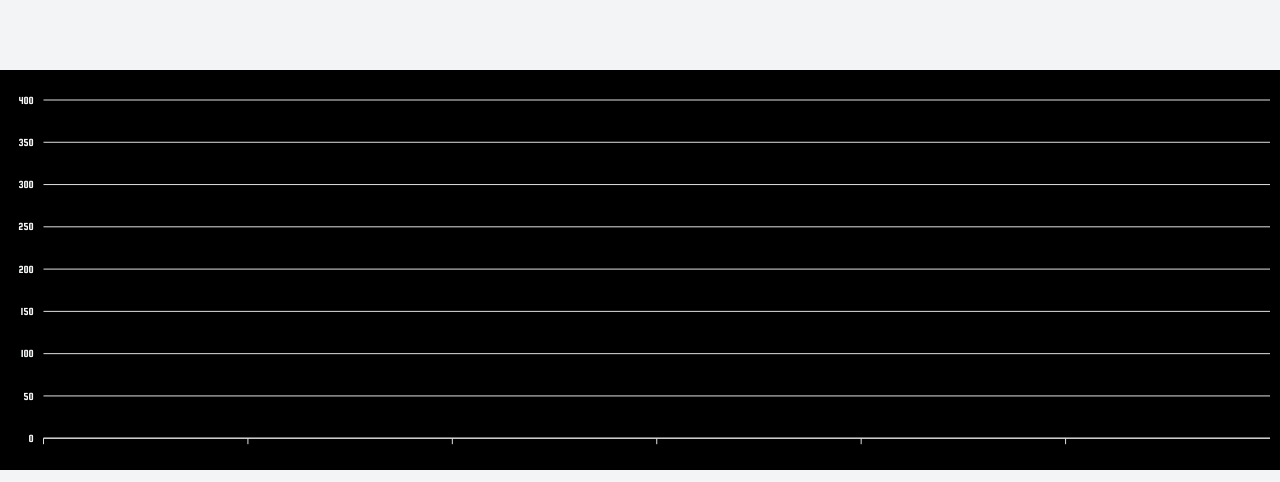
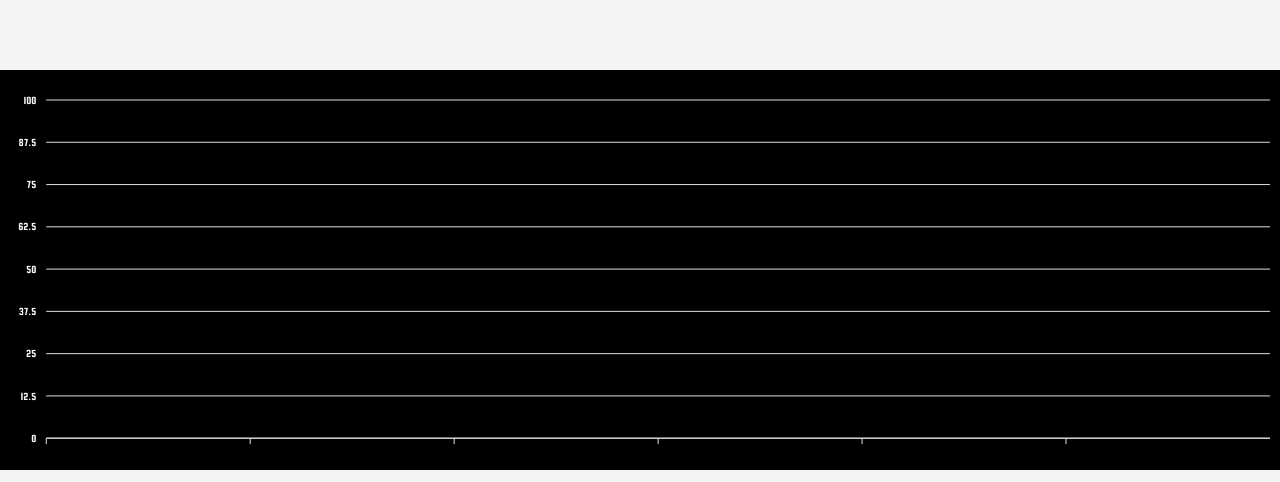
Before and after one commit to yousefhusein/Speedometer, a React (Vite) app: page / in a window 1280 px wide. Shown: the part 406-888 px from the top of the page. Built offline with nearby package versions, Linux system fonts and the light colour scheme.

Commit message:
enhancements

```diff
--- a/src/pages/Home.tsx
+++ b/src/pages/Home.tsx
@@ -166,7 +166,7 @@ export default function Content() {
                             tickAmount: 6
                         },
                         yaxis: {
-                            max: 400,
+                            max: maxSpeed > 200 ? 400 : maxSpeed > 100 ? 200 : 100,
                             min: 0,
                             tickAmount: 8
                         }
```
